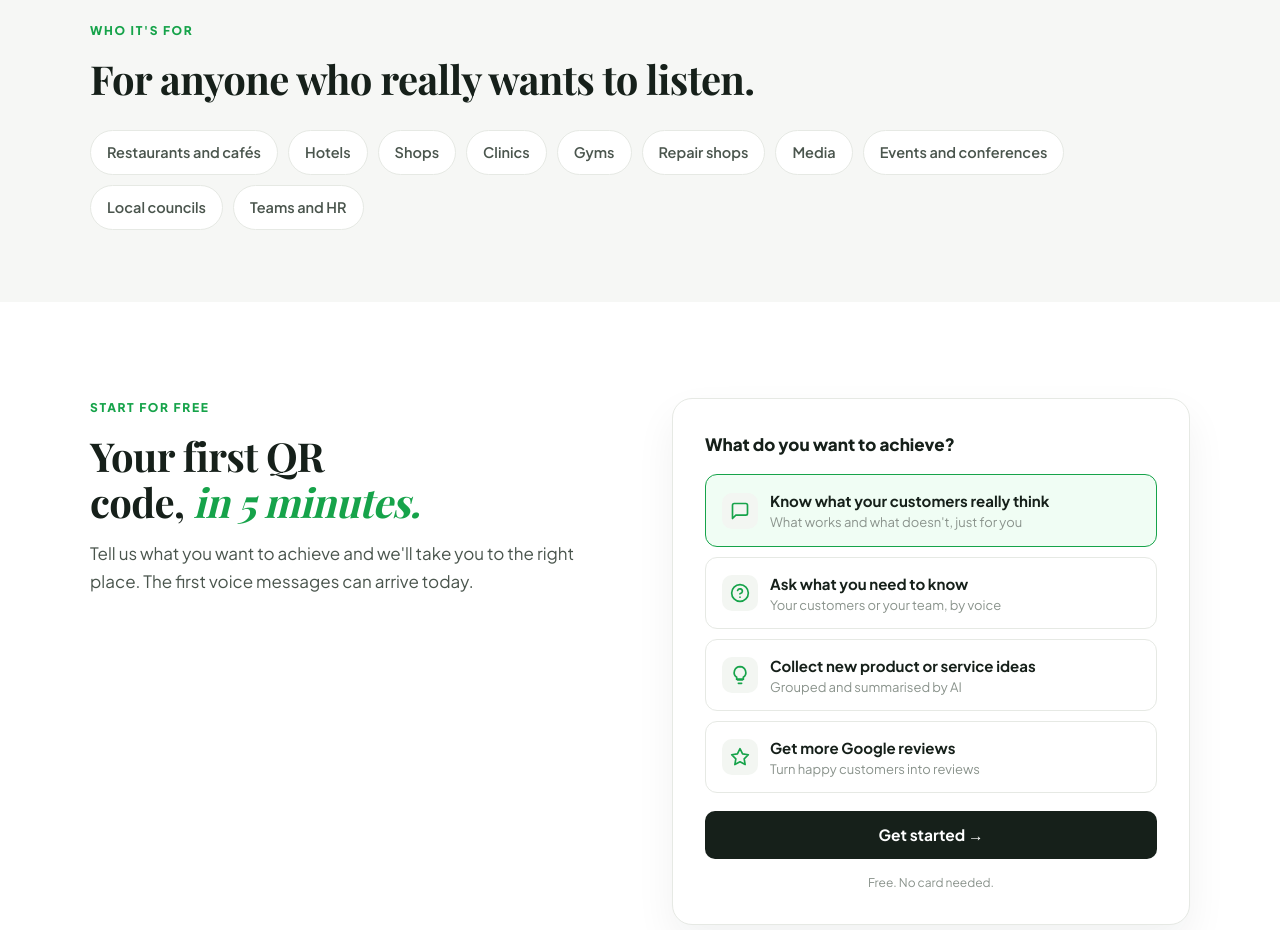
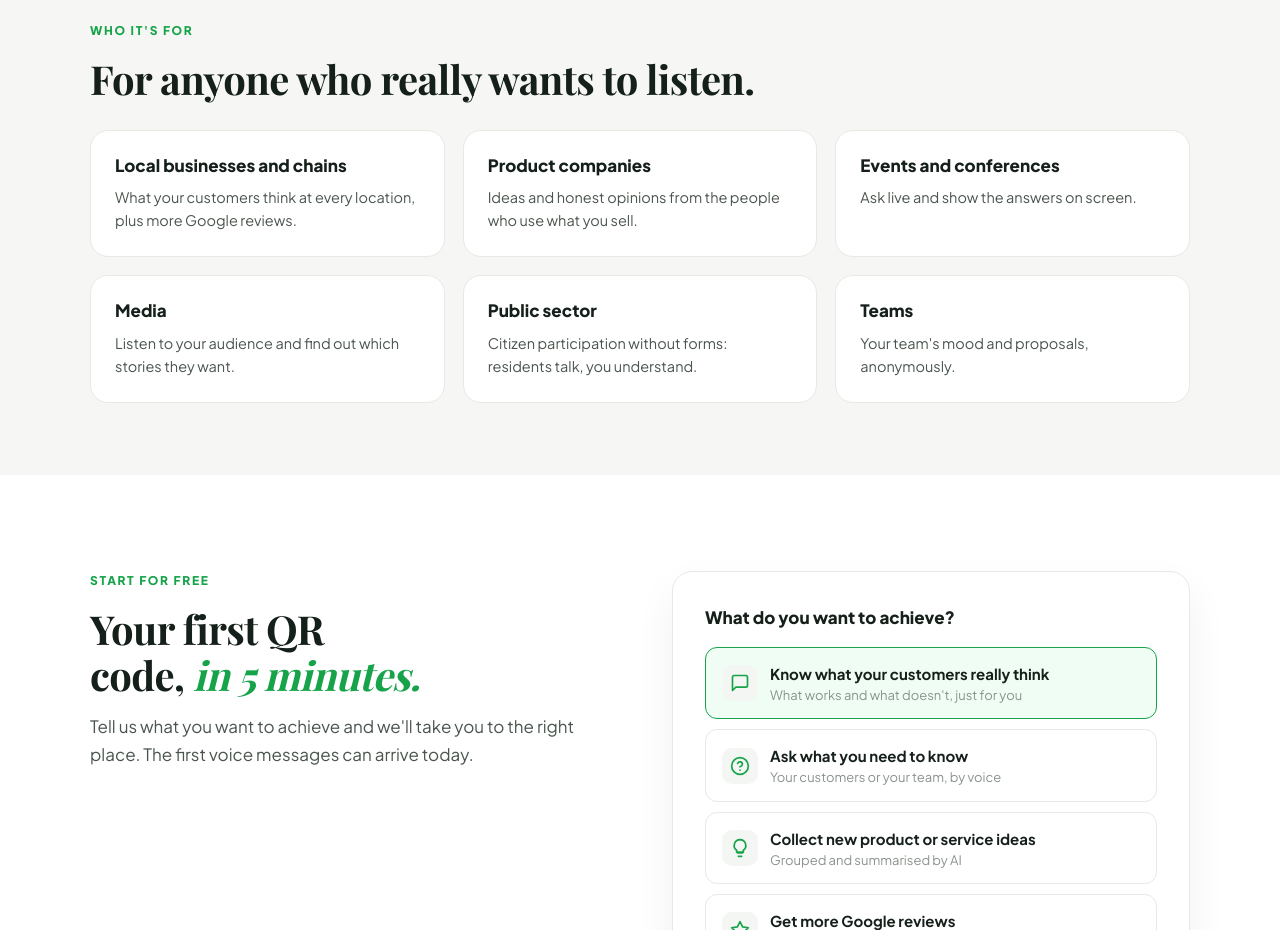
Before and after one commit to davidboronat-dicho/dichosea, a plain HTML site: page index.html in a window 1280 px wide. Shown: the part 2660-3590 px from the top of the page. Drawn offline with nearby package versions, Linux system fonts and the light colour scheme; a web font is replaced by a local one.

Commit message:
Replace chips div with grid3 and update content

```diff
--- a/index.html
+++ b/index.html
@@ -243,7 +243,7 @@ a.card:hover { border-color: #C9CFC7; transform: translateY(-2px); box-shadow: 0
     <span class="eye" data-t="w_eye">Para quién</span>
     <h2 class="h2" data-t="w_h">Para cualquiera que quiera escuchar de verdad.</h2>
   </div>
-  <div class="chips reveal" id="chips"></div>
+  <div class="grid3" id="chips"></div>
 </section>
 
 <!-- CIERRE -->
@@ -297,8 +297,8 @@ window.PAGE = {
       v2_h: 'Con todos los matices', v2_p: 'La voz trae detalles, ejemplos y emociones que nunca caben en una casilla del 1 al 5.',
       v3_h: 'Sin fricción', v3_p: 'Nada que descargar ni contraseñas que recordar. Funciona en cualquier móvil con WhatsApp.',
       v4_h: 'Tú solo lees el resumen', v4_p: 'No tienes que escuchar cada audio: la IA te da los temas, las citas más claras y la conclusión.',
-      w_eye: 'Para quién', w_h: 'Para cualquiera que quiera escuchar de verdad.',
-      chips: ['Restaurantes y cafeterías', 'Hoteles', 'Tiendas', 'Clínicas', 'Gimnasios', 'Talleres', 'Medios de comunicación', 'Eventos y congresos', 'Ayuntamientos', 'Equipos y RR. HH.'],
+      w_eye: 'Para quién', w_h: 'Para quien quiere escuchar de verdad.',
+      chips: [["Negocios locales y cadenas", "Qué piensan tus clientes en cada local, y más reseñas en Google."], ["Empresas de producto", "Ideas y opiniones directas de quien usa lo que vendes."], ["Eventos y congresos", "Pregunta en directo y proyecta las respuestas en pantalla."], ["Medios de comunicación", "Escucha a tu audiencia y descubre qué historias quiere."], ["Administración pública", "Participación ciudadana sin formularios: el vecino habla y tú lo entiendes."], ["Equipos de trabajo", "Clima y propuestas de tu equipo, de forma anónima."]],
       e_eye: 'Empieza gratis', e_h: 'Tu primer QR, <em>en 5 minutos.</em>', e_p: 'Dinos qué quieres conseguir y te llevamos al sitio adecuado. Los primeros audios pueden llegarte hoy mismo.',
       g_t: '¿Qué quieres conseguir?', g_btn: 'Empezar →', g_note: 'Gratis. Sin tarjeta.'
     },
@@ -320,7 +320,7 @@ window.PAGE = {
       v3_h: 'Sense fricció', v3_p: 'Res per descarregar ni contrasenyes per recordar. Funciona en qualsevol mòbil amb WhatsApp.',
       v4_h: 'Tu només llegeixes el resum', v4_p: 'No has d\'escoltar cada àudio: la IA et dona els temes, les cites més clares i la conclusió.',
       w_eye: 'Per a qui', w_h: 'Per a tothom qui vulgui escoltar de debò.',
-      chips: ['Restaurants i cafeteries', 'Hotels', 'Botigues', 'Clíniques', 'Gimnasos', 'Tallers', 'Mitjans de comunicació', 'Esdeveniments i congressos', 'Ajuntaments', 'Equips i RRHH'],
+      chips: [["Negocis locals i cadenes", "Què pensen els teus clients a cada local, i més ressenyes a Google."], ["Empreses de producte", "Idees i opinions directes de qui fa servir el que vens."], ["Esdeveniments i congressos", "Pregunta en directe i projecta les respostes a la pantalla."], ["Mitjans de comunicació", "Escolta la teva audiència i descobreix quines històries vol."], ["Administració pública", "Participació ciutadana sense formularis: el veí parla i tu ho entens."], ["Equips de treball", "Clima i propostes del teu equip, de manera anònima."]],
       e_eye: 'Comença gratis', e_h: 'El teu primer QR, <em>en 5 minuts.</em>', e_p: 'Digues-nos què vols aconseguir i et portem al lloc adequat. Els primers àudios et poden arribar avui mateix.',
       g_t: 'Què vols aconseguir?', g_btn: 'Començar →', g_note: 'Gratis. Sense targeta.'
     },
@@ -342,13 +342,13 @@ window.PAGE = {
       v3_h: 'Zero friction', v3_p: 'Nothing to download, no passwords to remember. It works on any phone with WhatsApp.',
       v4_h: 'You just read the summary', v4_p: 'No need to listen to every message: AI gives you the topics, the clearest quotes and the takeaway.',
       w_eye: 'Who it\'s for', w_h: 'For anyone who really wants to listen.',
-      chips: ['Restaurants and cafés', 'Hotels', 'Shops', 'Clinics', 'Gyms', 'Repair shops', 'Media', 'Events and conferences', 'Local councils', 'Teams and HR'],
+      chips: [["Local businesses and chains", "What your customers think at every location, plus more Google reviews."], ["Product companies", "Ideas and honest opinions from the people who use what you sell."], ["Events and conferences", "Ask live and show the answers on screen."], ["Media", "Listen to your audience and find out which stories they want."], ["Public sector", "Citizen participation without forms: residents talk, you understand."], ["Teams", "Your team's mood and proposals, anonymously."]],
       e_eye: 'Start for free', e_h: 'Your first QR code, <em>in 5 minutes.</em>', e_p: 'Tell us what you want to achieve and we\'ll take you to the right place. The first voice messages can arrive today.',
       g_t: 'What do you want to achieve?', g_btn: 'Get started →', g_note: 'Free. No card needed.'
     }
   },
   onLang: function () {
-    document.getElementById('chips').innerHTML = T('chips').map(function (c) { return '<span class="chip">' + c + '</span>'; }).join('');
+    document.getElementById('chips').innerHTML = T('chips').map(function (c) { return '<div class="card" style="padding:24px"><h3 style="font-size:17px">' + c[0] + '</h3><p>' + c[1] + '</p></div>'; }).join('');
   }
 };
 </script>
```
